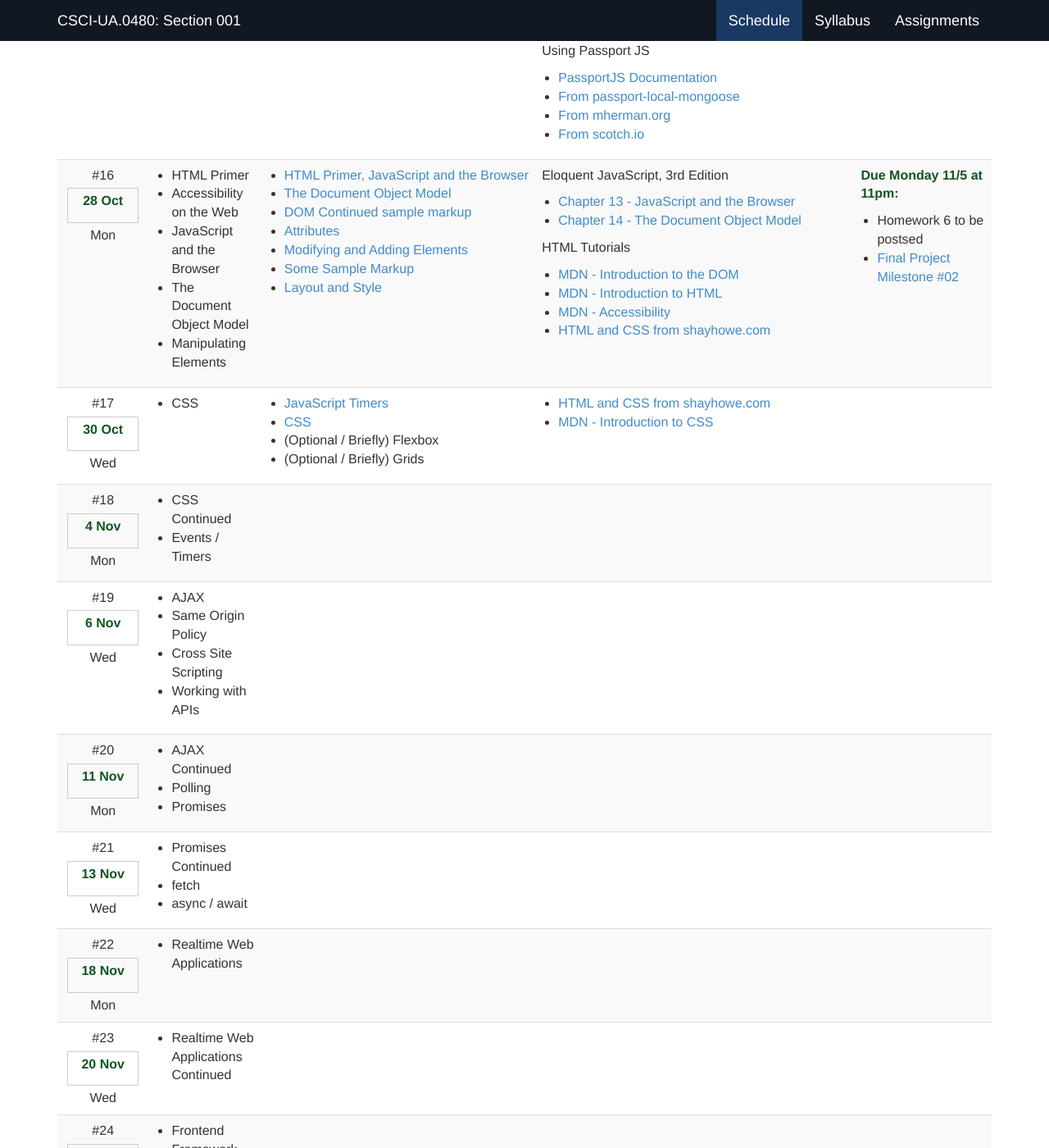
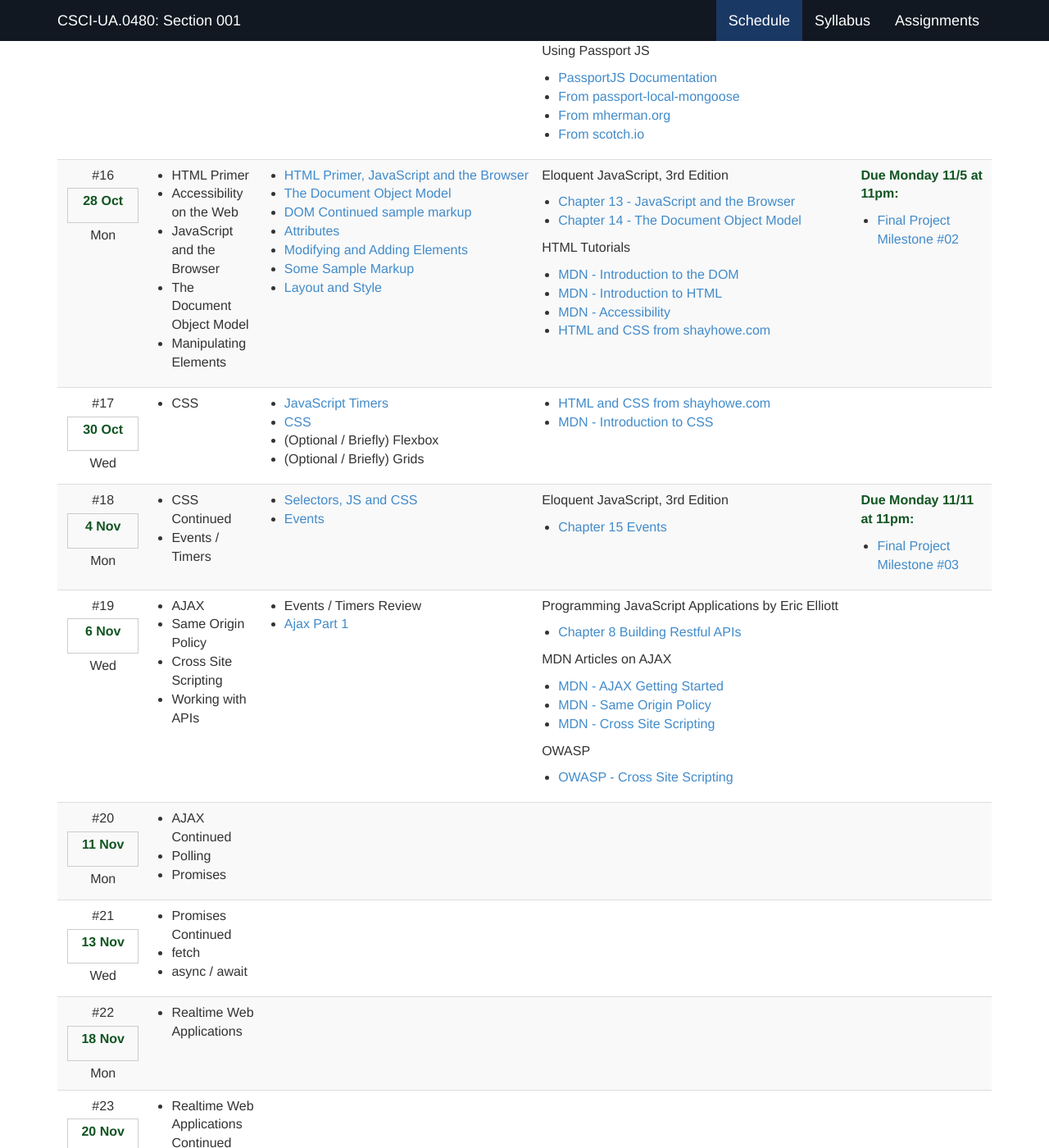
Before and after one commit to foureyes/csci-ua.0480-fall2019-001, a Jekyll site: the page built from index.markdown, in a window 1280 px wide and 1400 px high, scrolled down 5095 px. Shown: the whole window at 82% size. Built offline with Jekyll 4.4.1, drawn with Linux system fonts in a browser that asks for light colours; a script that is not in the unit is left out.

Commit message:
fix up final project milestone

```diff
--- a/_data/schedule.csv
+++ b/_data/schedule.csv
@@ -400,7 +400,6 @@ HTML Tutorials
 ","
  __Due Monday 11/5 at 11pm:__
 
- * Homework 6 to be postsed
  * [Final Project Milestone #02](final-project.html#milestone2)
 
 ",
@@ -410,18 +409,17 @@ HTML Tutorials
 * (Optional / Briefly) Grids
 ","* [HTML and CSS from shayhowe.com](http://learn.shayhowe.com/html-css/getting-to-know-html/)
 * [MDN - Introduction to CSS](https://developer.mozilla.org/en-US/docs/Learn/CSS/Introduction_to_CSS#Guides)",,
-y,,18,4-Nov,Mon,"* CSS Continued
+,,18,4-Nov,Mon,"* CSS Continued
 * Events / Timers","* [Selectors, JS and CSS](slides/19/js-css.html)
 * [Events](slides/19/events.html)
 
 ","{{ site.book_js_5 }}
 
 * [Chapter 15 Events](http://eloquentjavascript.net/15_event.html)
-","__Due Saturday 4/20 at 11pm:__
+","  __Due Monday 11/11 at 11pm:__
 
- * [Homework #7](homework/07.html)
- * [Final Project Milestone #03](final-project.html#milestone03)",
-y,,19,6-Nov,Wed,"* AJAX
+* [Final Project Milestone #03](final-project.html#milestone03)",
+,,19,6-Nov,Wed,"* AJAX
 * Same Origin Policy
 * Cross Site Scripting
 * Working with APIs","* Events / Timers Review
@@ -454,7 +452,12 @@ y,,20,11-Nov,Mon,"* AJAX Continued
 
 MDN
 
-* [MDN - Promises](https://developer.mozilla.org/en-US/docs/Web/JavaScript/Reference/Global_Objects/Promise)",HW 8 AJAX,
+* [MDN - Promises](https://developer.mozilla.org/en-US/docs/Web/JavaScript/Reference/Global_Objects/Promise)","__Due Saturday 4/20 at 11pm:__
+
+ * [Homework #7](homework/07.html)
+ * [Final Project Milestone #03](final-project.html#milestone03)
+
+HW 8 AJAX",
 y,,21,13-Nov,Wed,"* Promises Continued
 * fetch
 * async / await","* Example Code for AJAX and Promises
--- a/index.markdown
+++ b/index.markdown
@@ -7,8 +7,6 @@ nav-state: index
 <!--
 <h1>AIT Test Deploy</h1>
 -->
-
-
 
 <div id="quick-links">
 <h3><a href="syllabus.html">Course Info</a> | <a href="{{ site.vars.piazza }}">Piazza</a> | <a href="syllabus.html#tutoring">Tutoring</a> | <a href="syllabus.html#hw-policy">Homework Policy</a> | <a href="syllabus.html#quiz-policy">Quiz Policy</a></h3>
```
Also changed, not shown: final-project.markdown (+4 -6 lines).
